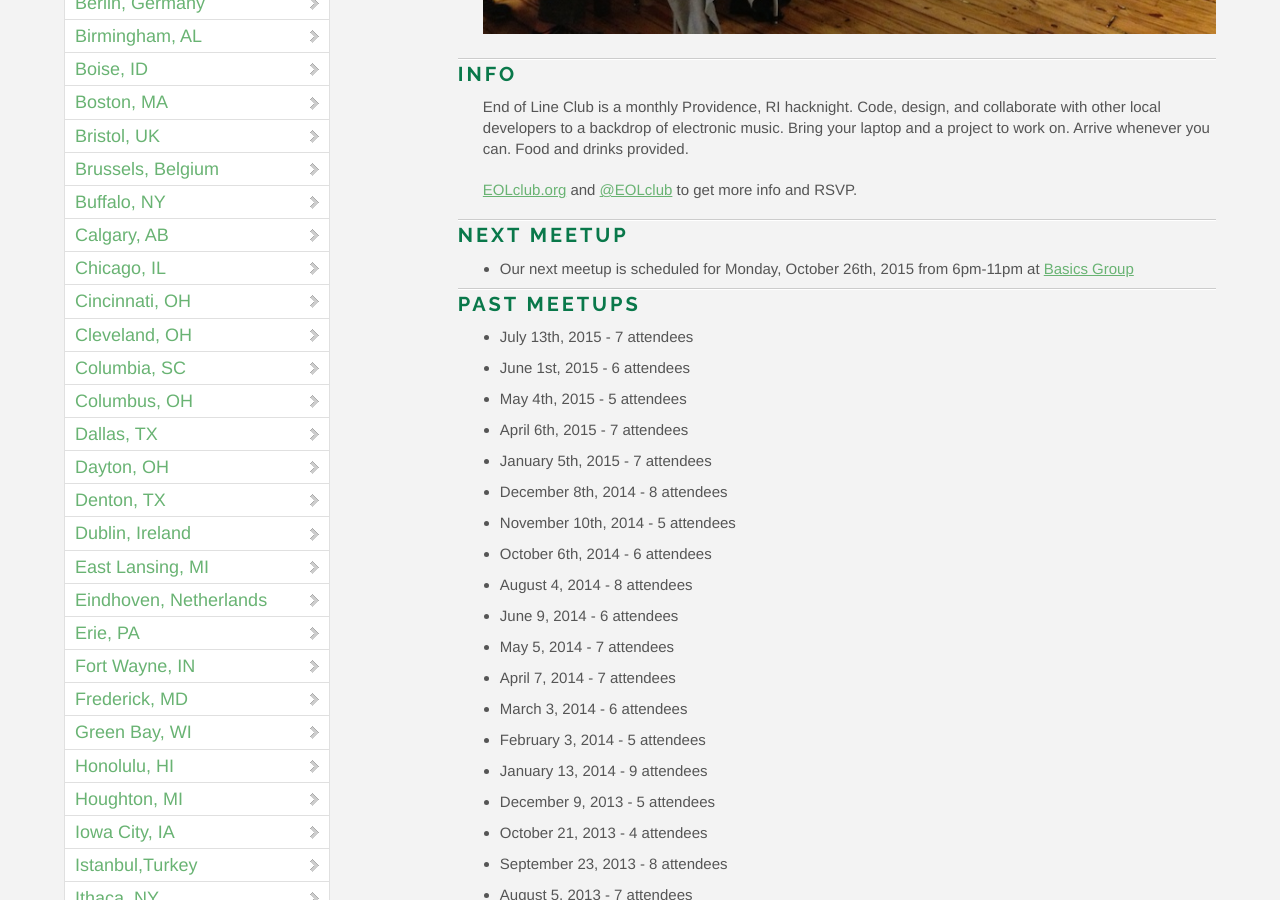
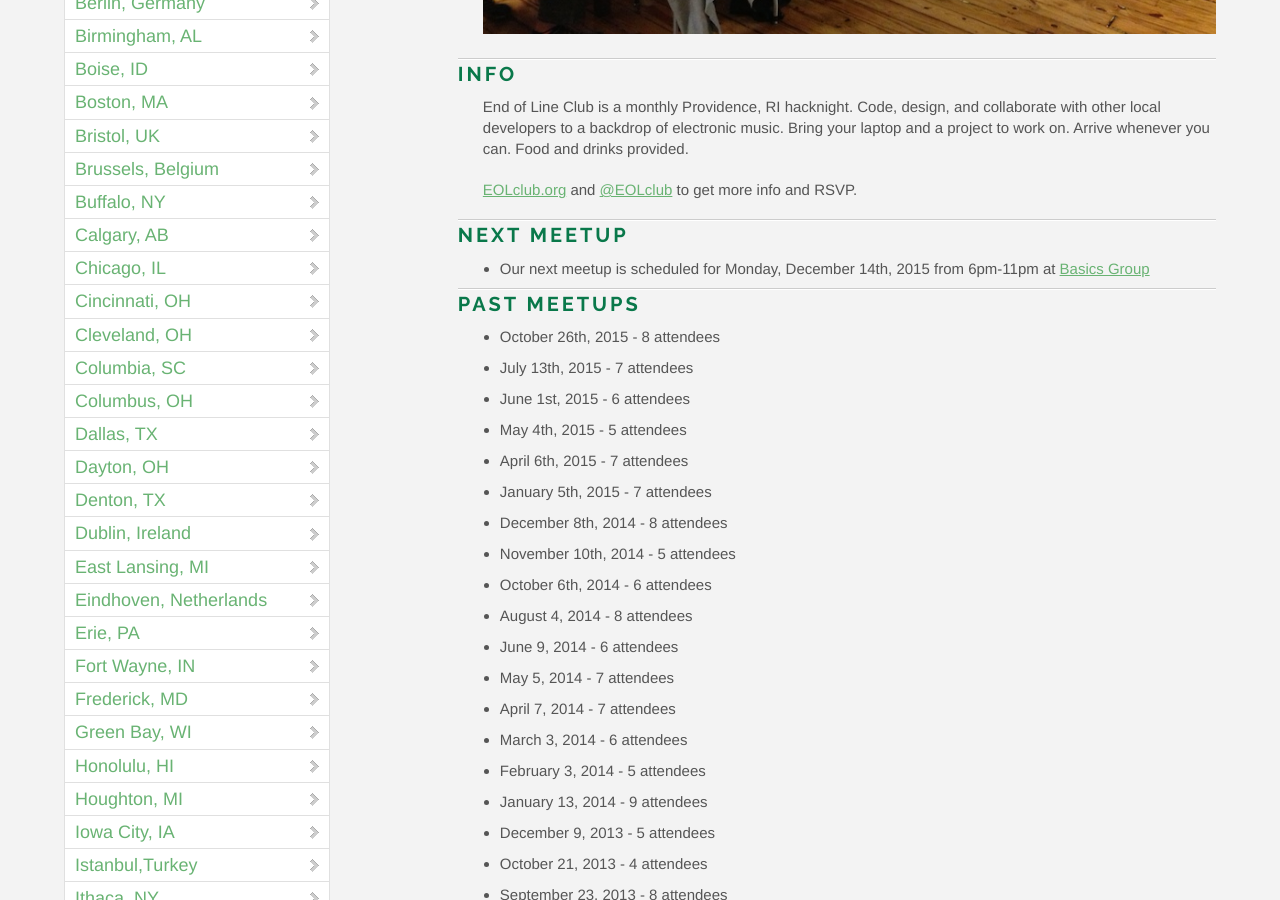
Before and after one commit to OpenHack/openhack.github.com, a Jekyll site: the page built from providence/index.markdown, in a window 1280 px wide and 900 px high, scrolled down 594 px. Built offline with Jekyll 4.4.1, drawn with Linux system fonts in a browser that asks for light colours; nearby versions of some CDN libraries; comment, search, counter and statistics services are not loaded.

Commit message:
Schedule Providence 12/14 meetup

```diff
--- a/providence/index.markdown
+++ b/providence/index.markdown
@@ -15,10 +15,11 @@ End of Line Club is a monthly Providence, RI hacknight. Code, design, and collab
 
 ### Next meetup
 
-* Our next meetup is scheduled for Monday, October 26th, 2015 from 6pm-11pm at [Basics Group](http://basicsgroup.com)
+* Our next meetup is scheduled for Monday, December 14th, 2015 from 6pm-11pm at [Basics Group](http://basicsgroup.com)
 
 ### Past meetups
 
+* October 26th, 2015 - 8 attendees
 * July 13th, 2015 - 7 attendees
 * June 1st, 2015 - 6 attendees
 * May 4th, 2015 - 5 attendees
```
